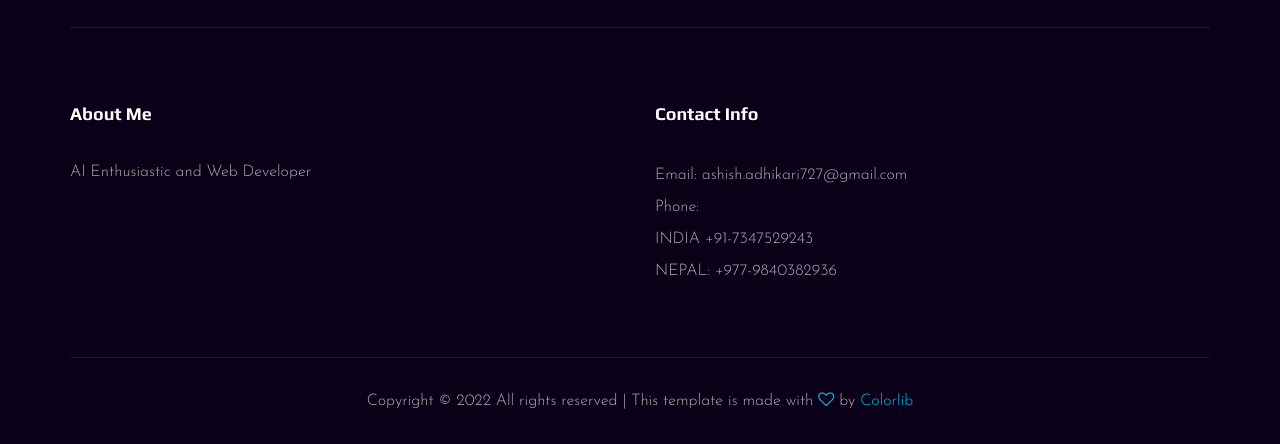
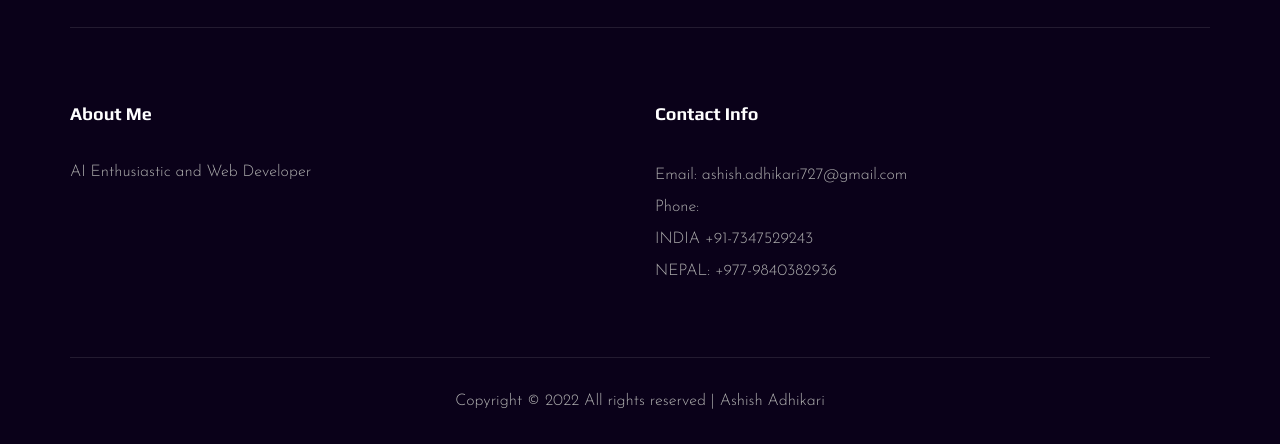
Before and after one commit to ashish807/Ashish-Portfolio, a plain HTML site: page contact.html in a window 1280 px wide. Shown: the part 1250-1694 px from the top of the page. Drawn offline with Linux system fonts and the light colour scheme.

Commit message:
CopyRight

```diff
--- a/contact.html
+++ b/contact.html
@@ -201,15 +201,12 @@
             <div class="footer__copyright">
                 <div class="row">
                     <div class="col-lg-12 text-center">
-                        <!-- Link back to Colorlib can't be removed. Template is licensed under CC BY 3.0. -->
                         <p class="footer__copyright__text">Copyright &copy;
                             <script>
                                 document.write(new Date().getFullYear());
                             </script>
-                            All rights reserved | This template is made with <i class="fa fa-heart-o"
-                                aria-hidden="true"></i> by <a href="https://colorlib.com" target="_blank">Colorlib</a>
+                            All rights reserved | Ashish Adhikari
                         </p>
-                        <!-- Link back to Colorlib can't be removed. Template is licensed under CC BY 3.0. -->
                     </div>
                 </div>
             </div>
```
